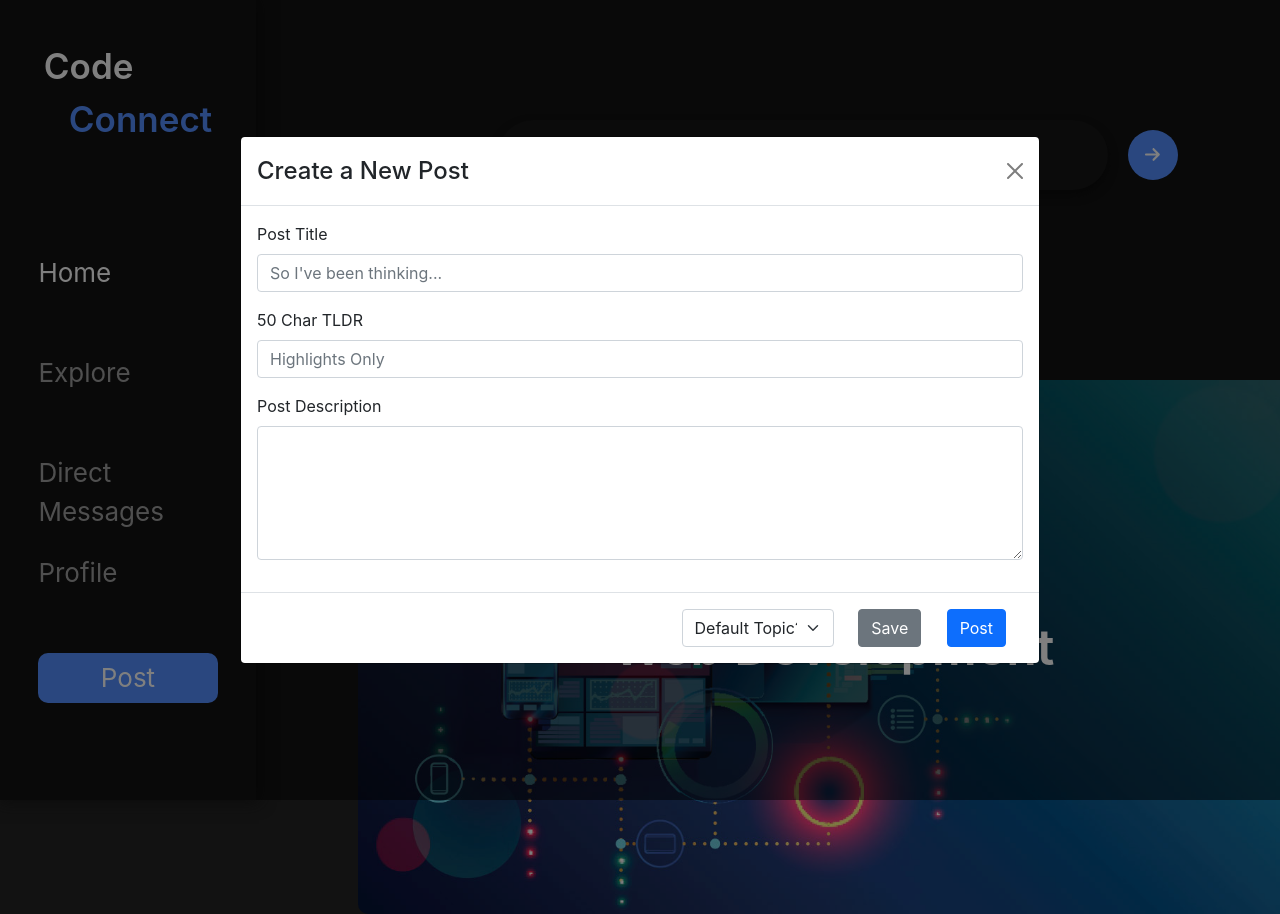
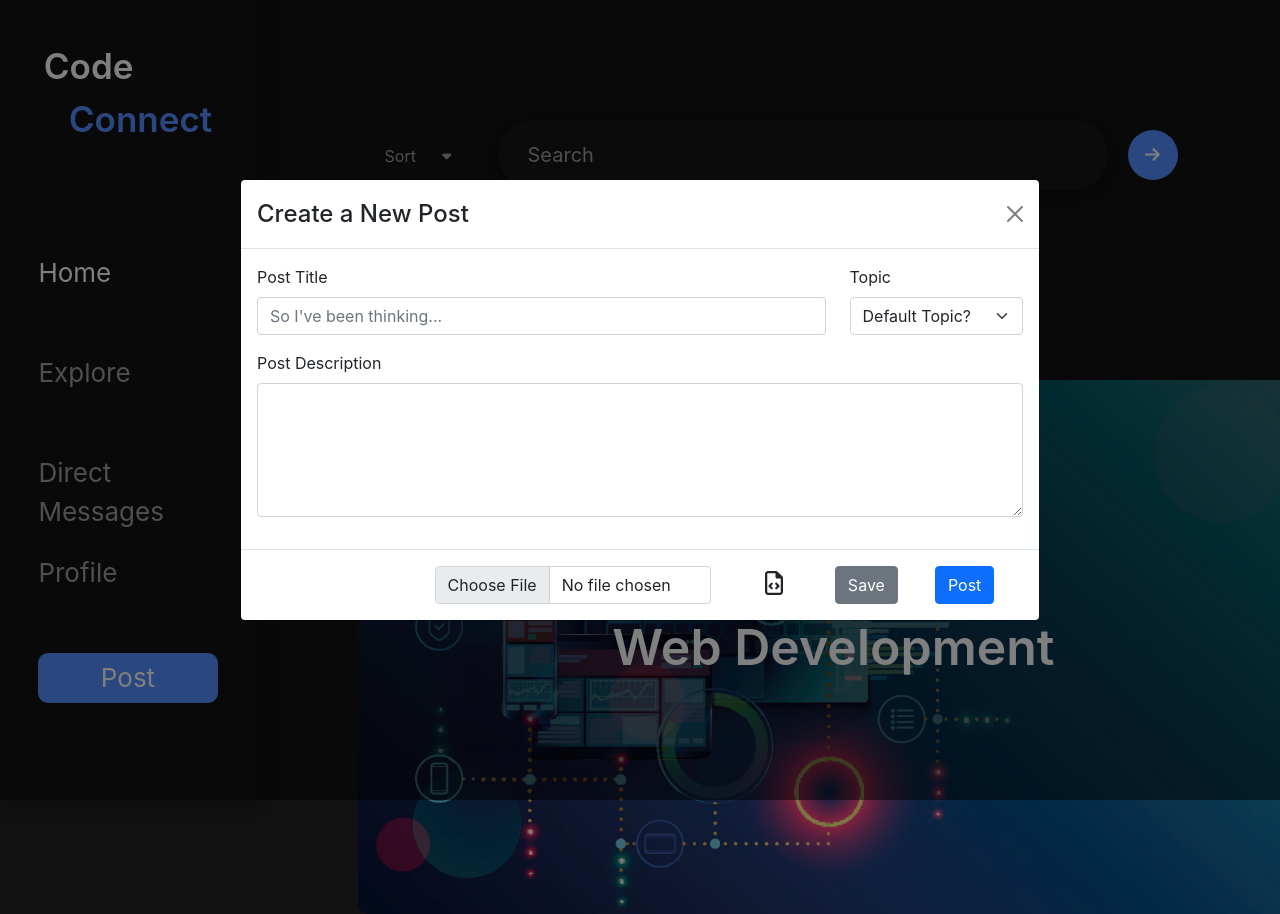
Before and after one commit to JvsonKee/CodeConnect, a React (Vite) app in the folder client/: page / in a window 1280 px wide. Both pictures are taken after a click on the element "Post". Shown: the top 914 px of the page. Built offline with nearby package versions, Linux system fonts and the light colour scheme.

Commit message:
updates post form to follow prototype

```diff
--- a/client/src/components/GeneratePostForm.jsx
+++ b/client/src/components/GeneratePostForm.jsx
@@ -5,6 +5,8 @@ import Col from 'react-bootstrap/Col';
 import Row from 'react-bootstrap/Row';
 
 import ProgressBar from 'react-bootstrap/ProgressBar';
+import { Upload, UploadIcon } from "./styles/PostForm"
+import { faFileCode } from "@fortawesome/free-regular-svg-icons"
 
 function CharLimitProgressBar(charWritten) {
   // TODO
@@ -21,14 +23,25 @@ function GeneratePostForm({ showForm, closeForm }) {
         </Modal.Header>
         <Modal.Body>
           <Form>
-            <Form.Group className="mb-3" controlId="postForm.title">
-              <Form.Label>Post Title</Form.Label>
-              <Form.Control type="textarea" placeholder="So I've been thinking..." />
-            </Form.Group>
-            <Form.Group size="sm" className="mb-3" controlId="postForm.tldr">
-              <Form.Label>50 Char TLDR</Form.Label>
-              <Form.Control type="textarea" placeholder="Highlights Only" />
-            </Form.Group>
+            <Row>
+              <Col xs={9}>
+                <Form.Group className="mb-3" controlId="postForm.title">
+                  <Form.Label>Post Title</Form.Label>
+                  <Form.Control type="textarea" placeholder="So I've been thinking..." />
+                </Form.Group>
+              </Col>
+              <Col xs={3}>
+                <Form.Group className="mb-3" controlId="postForm.topic">
+                  <Form.Label>Topic</Form.Label>
+                  <Form.Select aria-label="Topic">
+                    <option>Default Topic?</option>
+                    <option value="Web Development">One</option>
+                    <option value="Embedded Development">Two</option>
+                    <option value="Career Advice">Three</option>
+                  </Form.Select>
+                </Form.Group>
+              </Col>
+            </Row>
             <Form.Group className="mb-3" controlId="postForm.desc">
               <Form.Label>Post Description</Form.Label>
               <Form.Control as="textarea" rows={5} />
@@ -38,12 +51,12 @@ function GeneratePostForm({ showForm, closeForm }) {
         <Modal.Footer>
           <Row>
             <Col xs={6}>
-              <Form.Select aria-label="Topic">
-                <option>Default Topic?</option>
-                <option value="1">One</option>
-                <option value="2">Two</option>
-                <option value="3">Three</option>
-              </Form.Select>
+              <input className="form-control form-control" id="formFile" type="file"></input>
+            </Col>
+            <Col>
+              <Upload>
+                <UploadIcon icon={faFileCode} size = "xl"/>
+              </Upload>
             </Col>
             <Col>
               <Button variant="secondary" onClick={closeForm}>
--- /dev/null
+++ b/client/src/components/styles/PostForm.js
@@ -0,0 +1,16 @@
+import styled from "styled-components"
+import { FontAwesomeIcon } from '@fortawesome/react-fontawesome'
+
+export const UploadIcon = styled(FontAwesomeIcon)`
+
+`
+
+export const Upload = styled.div`
+    display: flex;
+    align-items: center;
+    position: relative;
+    top: 30%;
+    left: 40%;
+    height: 12px;
+    width: 12px;
+`
```
